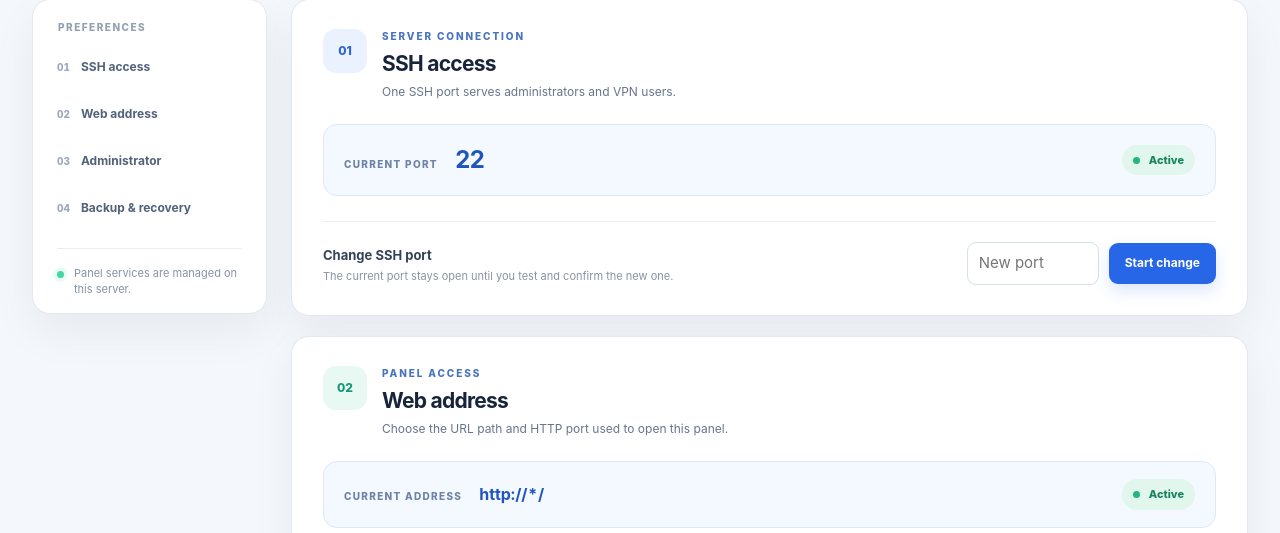
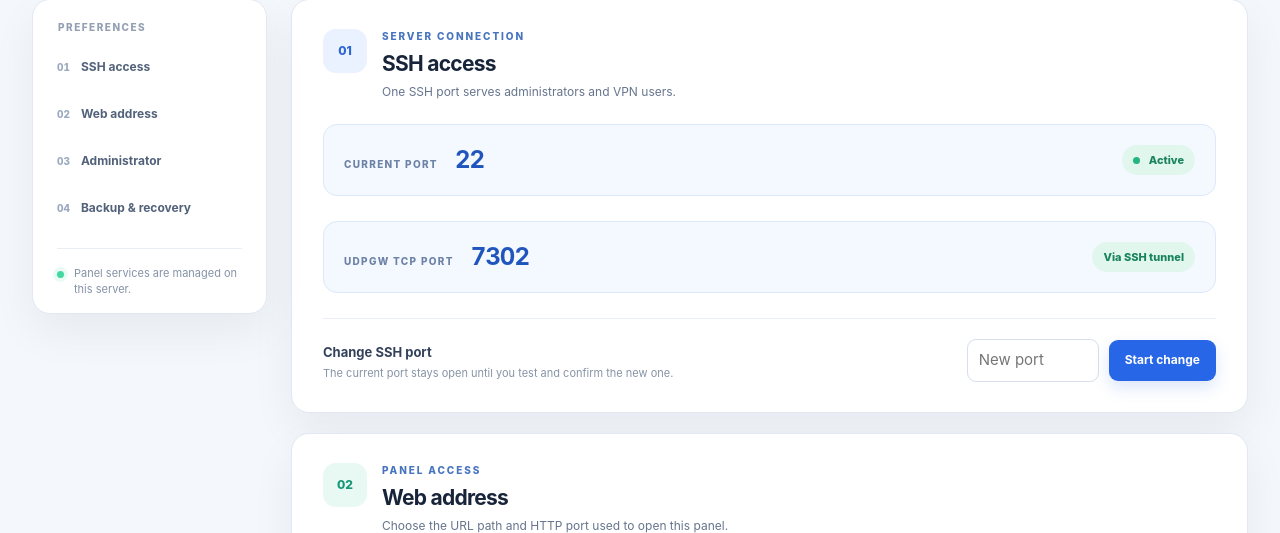
Before and after one commit to EmadNajafi/sshpanel, a Django app: page /settings/ in a window 1280 px wide. Shown: the part 303-836 px from the top of the page. Run offline with Django 5.2, Linux system fonts and the light colour scheme; the visitor is signed in with stand-in values (Sample User, id 1).

Commit message:
Install local UDP gateway with configurable port

```diff
--- a/accounts/static/i18n.js
+++ b/accounts/static/i18n.js
@@ -95,7 +95,7 @@
     "SSH access": "دسترسی SSH", "Web address": "نشانی وب", "Backup & recovery": "پشتیبان‌گیری و بازیابی",
     "Panel services are managed on this server.": "سرویس‌های پنل روی همین سرور مدیریت می‌شوند.",
     "SERVER CONNECTION": "اتصال سرور", "One SSH port serves administrators and VPN users.": "مدیران و کاربران VPN از یک پورت SSH استفاده می‌کنند.",
-    "CURRENT PORT": "پورت فعلی", "Port change in progress": "تغییر پورت در حال انجام",
+    "CURRENT PORT": "پورت فعلی", "UDPGW TCP PORT": "پورت TCP درگاه UDP", "Via SSH tunnel": "از طریق تونل SSH", "Port change in progress": "تغییر پورت در حال انجام",
     "Cancel change": "لغو تغییر", "Change SSH port": "تغییر پورت SSH",
     "The current port stays open until you test and confirm the new one.": "پورت فعلی تا زمان آزمایش و تأیید پورت جدید باز می‌ماند.",
     "New port": "پورت جدید", "Start change": "شروع تغییر",
--- a/accounts/views.py
+++ b/accounts/views.py
@@ -619,6 +619,7 @@ def panel_settings(request):
     return render(request, "settings.html", {
         "password_form": PasswordChangeForm(request.user),
         "ssh_port": get_ssh_port(),
+        "udpgw_port": settings.VPN_UDPGW_PORT,
         "pending_port": pending_port,
         "pending_web": pending_web,
         "panel_web_path": web_path or "/",
--- a/sshvpn/settings.py
+++ b/sshvpn/settings.py
@@ -15,6 +15,7 @@ if WEB_PATH and not re.fullmatch(r"/[A-Za-z0-9_-]{1,64}", WEB_PATH):
     raise ValueError("Invalid PANEL_WEB_PATH.")
 FORCE_SCRIPT_NAME = WEB_PATH or None
 VPN_SSH_PORT = int(os.environ.get("VPN_SSH_PORT", "22"))
+VPN_UDPGW_PORT = int(os.environ.get("VPN_UDPGW_PORT", "7302"))
 if os.environ["PANEL_DOMAIN"] == "localhost":
     ALLOWED_HOSTS.append("127.0.0.1")
 if TLS_ENABLED:
--- a/templates/settings.html
+++ b/templates/settings.html
@@ -30,6 +30,7 @@
           <div><p class="eyebrow">SERVER CONNECTION</p><h2>SSH access</h2><p>One SSH port serves administrators and VPN users.</p></div>
         </div>
         <div class="settings-current-port"><div><span class="settings-detail-label">CURRENT PORT</span><strong dir="ltr">{{ ssh_port }}</strong></div><span class="settings-live-badge"><span class="status-dot"></span> Active</span></div>
+        <div class="settings-current-port"><div><span class="settings-detail-label">UDPGW TCP PORT</span><strong dir="ltr">{{ udpgw_port }}</strong></div><span class="settings-live-badge">Via SSH tunnel</span></div>
         {% if pending_port %}
           <div class="settings-callout"><strong>Port change in progress</strong><p>Ports {{ pending_port.old }} and {{ pending_port.new }} are active. Open a new SSH connection from outside the server on port {{ pending_port.new }} before confirming.</p></div>
           <div class="settings-actions">
```
Also changed, not shown: README.fa.md (+2 -0 lines), README.md, 7 other files.
